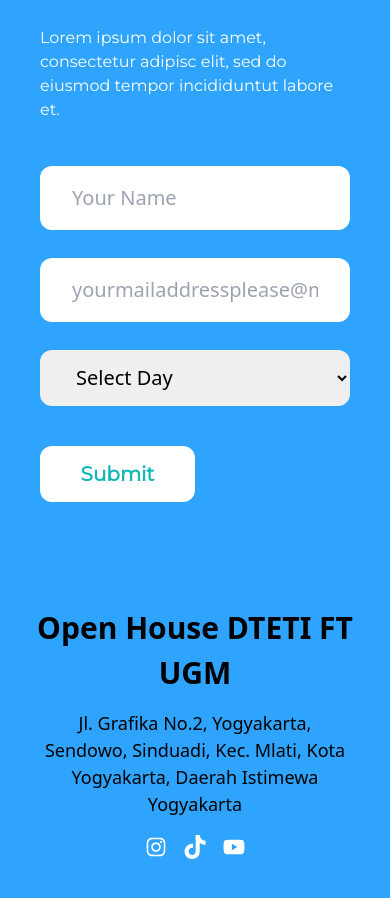
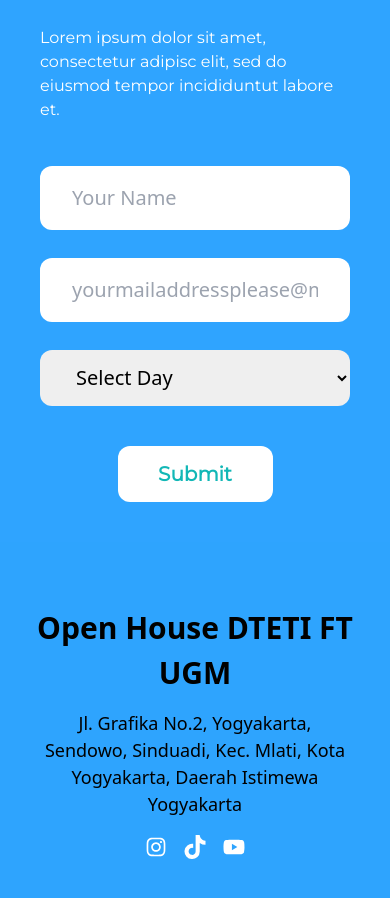
Before and after one commit to aufarhmn/web-open-house, a Next.js app: page / in a window 390 px wide. Shown: the part 5000-5898 px from the top of the page. Built offline with nearby package versions, Linux system fonts and the light colour scheme; no server answers; the database is empty.

Commit message:
fix: responsiveness on form section

```diff
--- a/components/Form.js
+++ b/components/Form.js
@@ -52,8 +52,8 @@ const Form = () => {
                 <p className="text-white font-Montserrat mt-7">
                     Lorem ipsum dolor sit amet, consectetur adipisc elit, sed do eiusmod tempor incididuntut labore et.
                 </p>
-                <form onSubmit={ handleSubmit }>
-                    <div className="">
+                <form onSubmit={ handleSubmit } className="grid justify-items-center lg:justify-items-start">
+                    <div className="w-full">
                         <input
                             name="nama"
                             className="w-full p-8 mt-11 rounded-xl h-14 text-xl"
@@ -63,7 +63,7 @@ const Form = () => {
                             required
                         />
                     </div>
-                    <div className="">
+                    <div className="w-full">
                         <input
                             name="email"
                             className="w-full p-8 mt-7 rounded-xl h-14 text-xl"
@@ -74,7 +74,7 @@ const Form = () => {
                             type="email"
                         />
                     </div>
-                    <div className="cursor-pointer">
+                    <div className="cursor-pointer w-full">
                         <select
                             name="day"
                             className="w-full p-2 pl-8 mt-7 rounded-xl h-14 text-xl"
@@ -87,7 +87,9 @@ const Form = () => {
                             <option value="2">2</option>
                         </select>
                     </div>
-                    <button type="submit" className="mt-10 h-14 w-1/2 p-auto text-green-300 bg-white rounded-xl text-xl sm:text-2xl font-bold font-Montserrat">Submit</button>
+                    <button type="submit" className="mt-10 h-14 w-1/2 md:w-2/5 lg:w-1/2 2xl:w-2/5 p-auto text-green-300 hover:text-white bg-white hover:bg-green-300 rounded-xl text-xl lg:text-2xl font-bold font-Montserrat duration-200">
+                        Submit
+                    </button>
                 </form>
             <FormPopUp showPopUp={showPopUp} submitError={submitError} closePopUp={closePopUp}/>
             </div>
```
